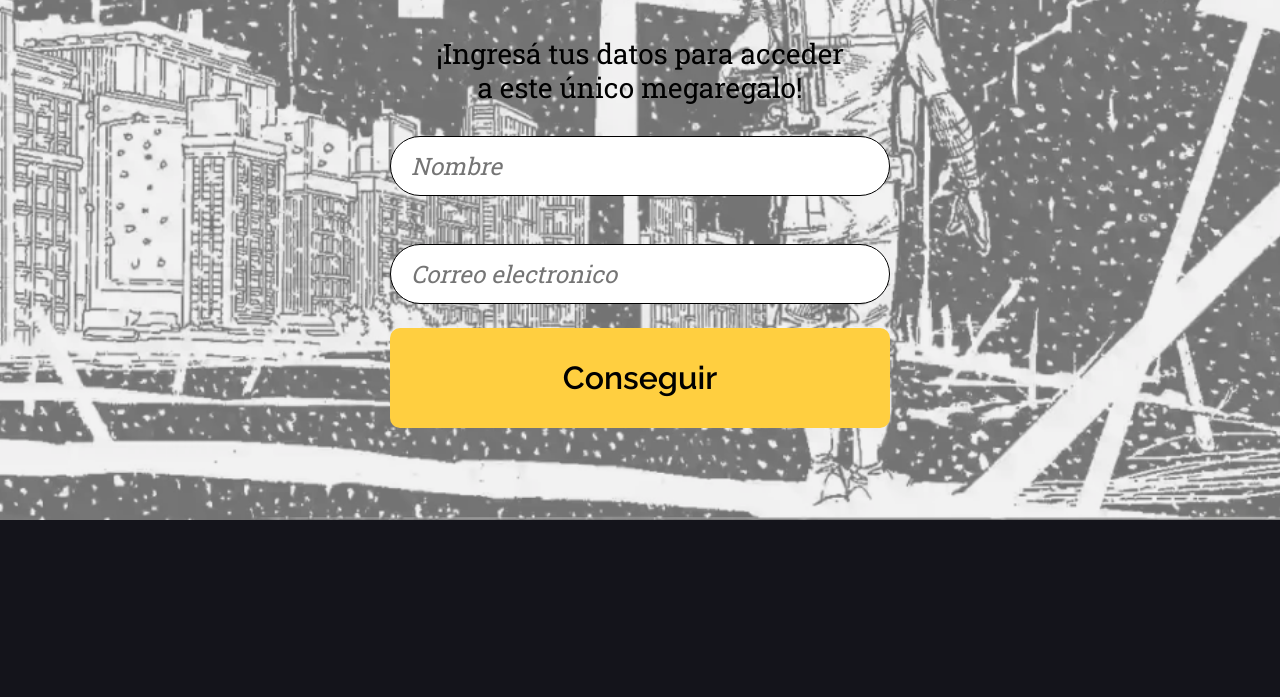
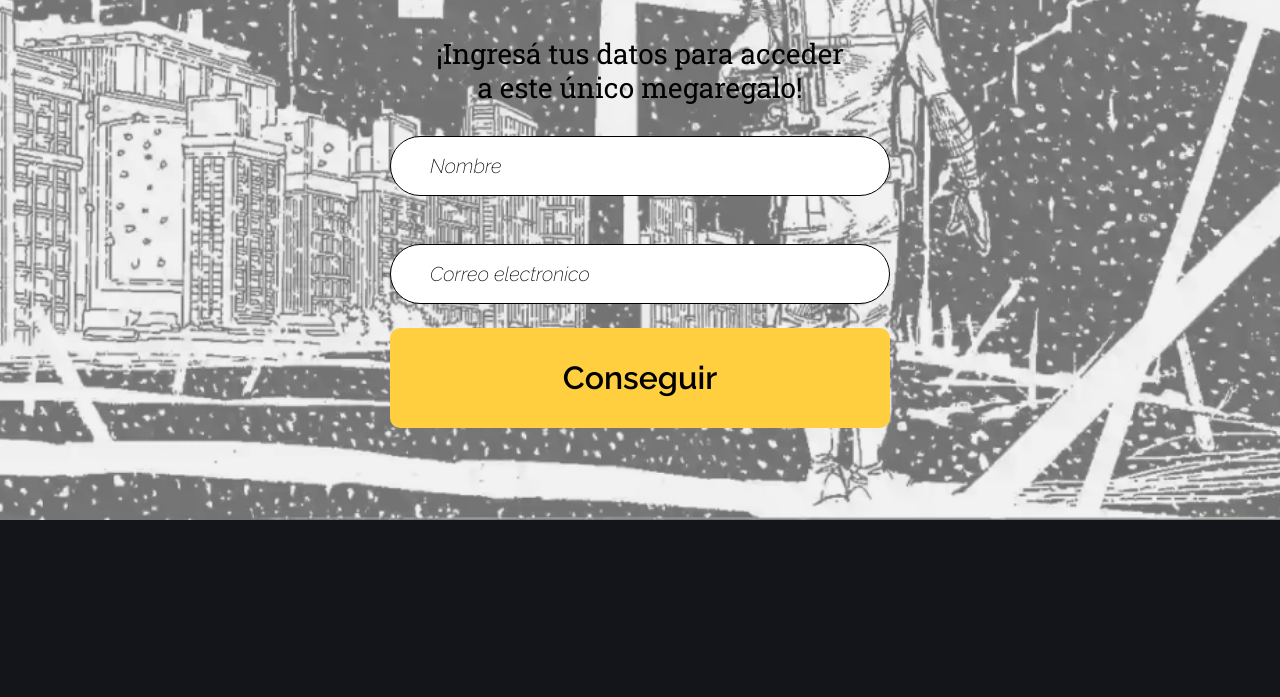
Before and after one commit to LYO68/TDMM2, a plain HTML site: page Landing Page/index.html in a window 1280 px wide. Shown: the part 4560-5257 px from the top of the page. Drawn offline with nearby package versions, Linux system fonts and the light colour scheme.

Commit message:
corrección en formulario 0.2

```diff
--- a/Landing Page/estilos.css
+++ b/Landing Page/estilos.css
@@ -315,21 +315,36 @@ color: black;
 }
 
 #email{
-    font-family: "Roboto Slab", serif;
+    font-family: "Raleway", sans-serif;
     width: 100%;
-    font-size: x-large;
+    font-size: 16px;
+    border-radius: 30px;
+    font-style: normal;
+    padding-left: 4%;
+    color: black;
+    font-weight: 400;
+}
+
+#nombre{
+    font-family: "Raleway", sans-serif;
+    width: 100%;
+    font-size: 16px;
+    border-radius: 30px;
+    font-style: normal;
+    padding-left: 4%;
+    color: black;
+    font-weight: 400;
+}
+
+input::placeholder{
+    font-family: "Raleway", sans-serif;
+    width: 100%;
+    font-size: 16px;
     border-radius: 30px;
     font-style: italic;
     padding-left: 4%;
-}
-
-#nombre{
-    font-family: "Roboto Slab", serif;
-    width: 100%;
-    font-size: x-large;
-    border-radius: 30px;
-    font-style: italic;
-    padding-left: 4%;
+    color: black;
+    font-weight: 200;
 }
 
 #volver{
@@ -572,23 +587,27 @@ padding: 0s;
 }
 
 #email{
-    font-family: "Roboto Slab", serif;
+    font-family: "Raleway", sans-serif;
     width: 500px;
     height: 60px;
-    font-size: x-large;
+    font-size: 20px;
     border-radius: 30px;
-    font-style: italic;
+    font-style: normal;
     padding-left: 4%;
 }
 
 #nombre{
-    font-family: "Roboto Slab", serif;
+    font-family: "Raleway", sans-serif;
     width: 500px;
     height: 60px;
-    font-size: x-large;
+    font-size: 20px;
     border-radius: 30px;
-    font-style: italic;
+    font-style: normal;
     padding-left: 4%;
+}
+
+input::placeholder{
+    font-size: 20px;
 }
 
 #enviar{
```
